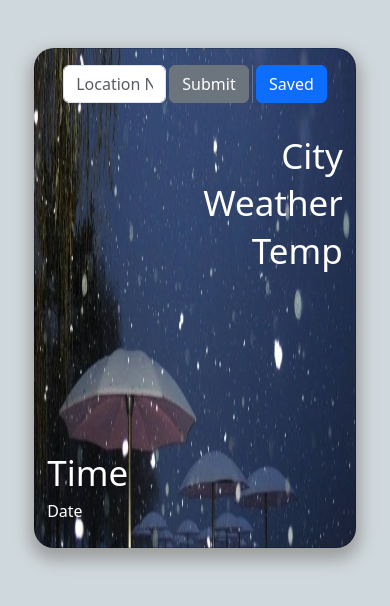
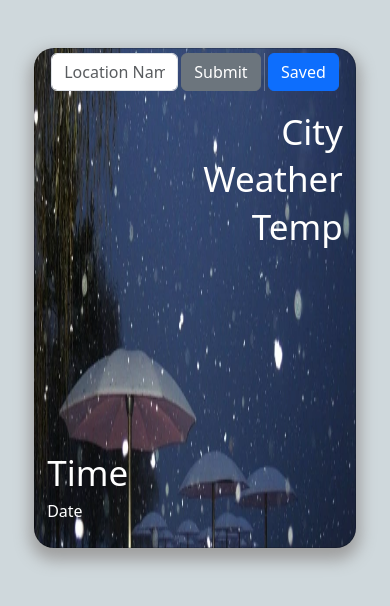
Before and after one commit to Jitesh7140/NewWeatherApp, a plain HTML site: page index.html in a window 390 px wide. Drawn offline with nearby package versions, Linux system fonts and the light colour scheme.

Commit message:
Update style.css

```diff
--- a/style.css
+++ b/style.css
@@ -38,7 +38,9 @@ body {
     .gap-3 {
         gap: 0.22rem!important;
     }
-
+    .m-3 {
+        margin: 0.25rem!important;
+    }
 }
 
 .time-font {
```
